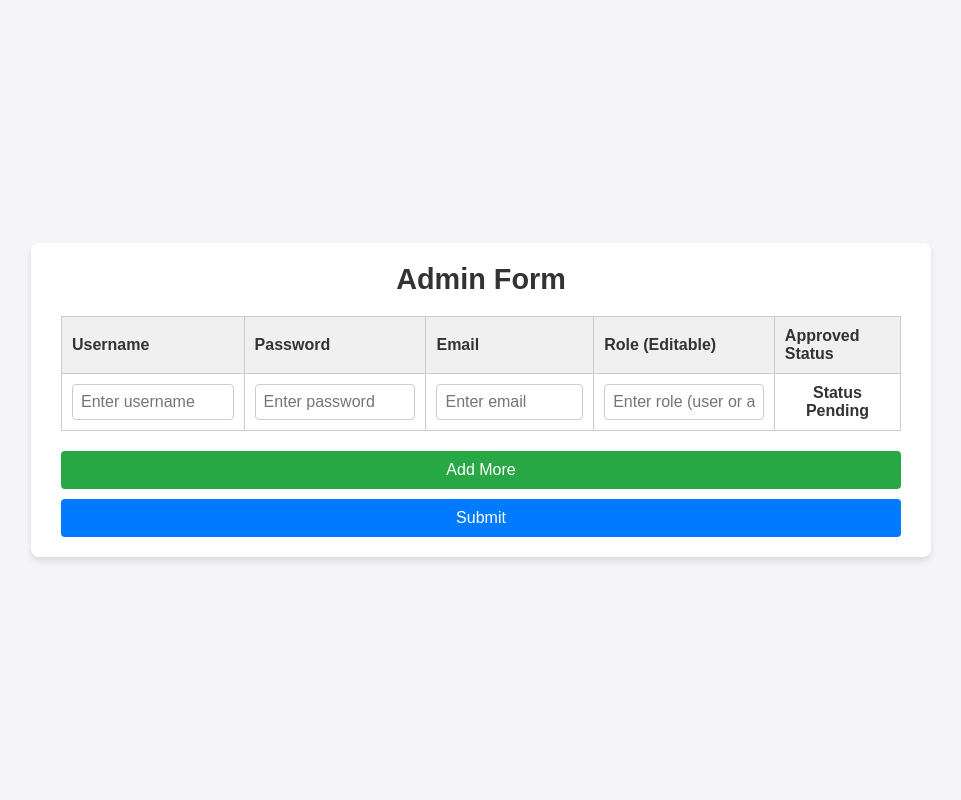
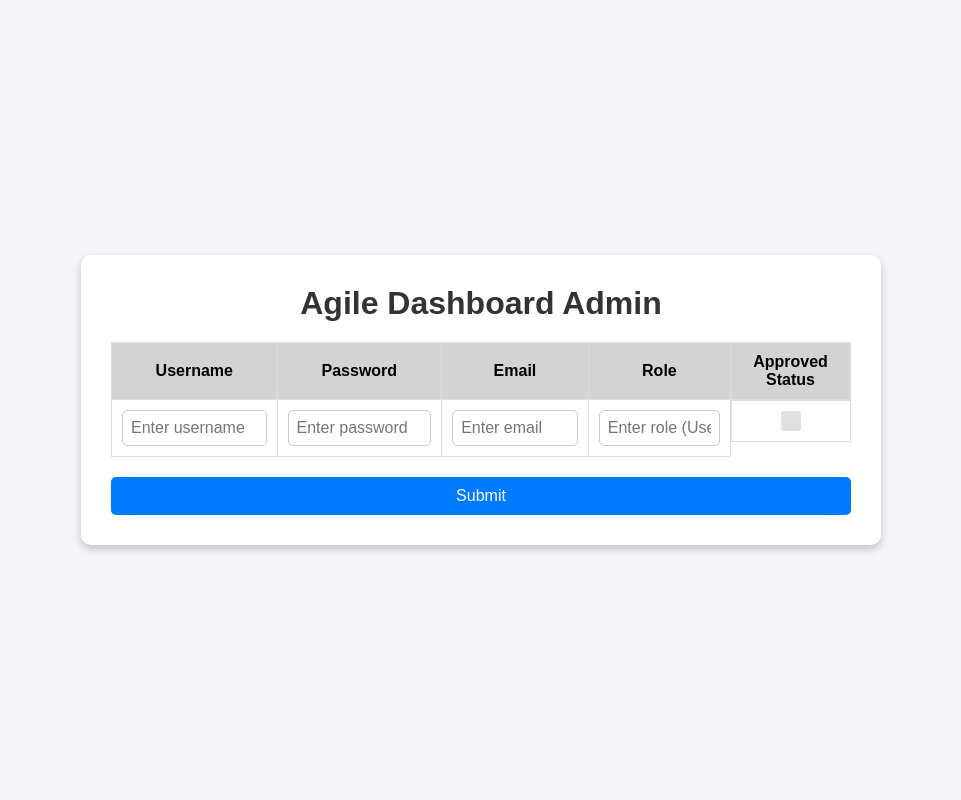
Before and after one commit to AayushJaiswal1/agile_dashboard_team1, a Flask app: page /admin in a window 1280 px wide. Shown: the whole page, without its empty margins (159-1120 px from the left). Run offline with Flask 3, Linux system fonts and the light colour scheme.

Commit message:
feat: admin dashboard

```diff
--- a/templates/admin_dashboard.html
+++ b/templates/admin_dashboard.html
@@ -3,7 +3,7 @@
 <head>
   <meta charset="UTF-8">
   <meta name="viewport" content="width=device-width, initial-scale=1.0">
-  <title>Admin Form with Add More</title>
+  <title>Agile Dashboard Admin</title>
   <style>
     * {
       box-sizing: border-box;
@@ -19,21 +19,21 @@
       justify-content: center;
       align-items: center;
       height: 100vh;
+      overflow: auto;
     }
 
     .container {
       background: #fff;
-      padding: 20px 30px;
-      border-radius: 8px;
-      box-shadow: 0 4px 6px rgba(0, 0, 0, 0.1);
-      max-width: 900px;
-      width: 100%;
+      padding: 30px;
+      border-radius: 10px;
+      box-shadow: 0 4px 8px rgba(0, 0, 0, 0.2);
+      width: 90%;
+      max-width: 800px;
     }
 
     h1 {
       text-align: center;
       margin-bottom: 20px;
-      font-size: 1.8rem;
     }
 
     table {
@@ -43,14 +43,14 @@
     }
 
     th, td {
-      border: 1px solid #ccc;
+      border: 1px solid #ddd;
       padding: 10px;
-      text-align: left;
+      text-align: center;
     }
 
     th {
-      background-color: #f0f0f0;
-      font-weight: bold;
+      background-color: #d3d3d3; /* Grey background for header row */
+      color: #000; /* Black text for better contrast */
     }
 
     input[type="text"],
@@ -59,169 +59,126 @@
       width: 100%;
       padding: 8px;
       border: 1px solid #ccc;
-      border-radius: 4px;
+      border-radius: 5px;
       font-size: 1rem;
     }
 
-    .status {
-      font-weight: bold;
-      text-align: center;
+    .approval-checkbox {
+      display: flex;
+      justify-content: center;
+      align-items: center;
     }
 
-    .status.approved {
-      color: green;
+    /* Custom styles for checkbox */
+    input[type="checkbox"] {
+      width: 20px;
+      height: 20px;
+      cursor: not-allowed;
+      background-color: #e0e0e0; /* Grey background for unchecked box */
+      border-radius: 3px;
+      position: relative;
+      appearance: none;
+      -webkit-appearance: none;
     }
 
-    .status.pending {
-      color: orange;
+    /* Custom checkmark when checkbox is checked */
+    input[type="checkbox"]:checked {
+      background-color: green; /* Green background when checked */
     }
 
-    .status.denied {
-      color: red;
+    input[type="checkbox"]:checked::before {
+      content: "✔";
+      position: absolute;
+      top: 0;
+      left: 4px;
+      color: white; /* White checkmark */
+      font-size: 16px;
     }
 
-    .btn {
+    .btn-submit {
       display: block;
       width: 100%;
       background: #007bff;
-      color: #fff;
+      color: white;
       padding: 10px 15px;
       border: none;
-      border-radius: 4px;
+      border-radius: 5px;
       font-size: 1rem;
       cursor: pointer;
-      text-align: center;
-      transition: background-color 0.3s ease;
-      margin-top: 10px;
+      transition: background 0.3s ease;
     }
 
-    .btn:hover {
+    .btn-submit:hover {
       background: #0056b3;
-    }
-
-    .btn-add {
-      background: #28a745;
-    }
-
-    .btn-add:hover {
-      background: #218838;
-    }
-
-    .error {
-      color: red;
-      font-size: 0.9rem;
-      margin-top: 10px;
     }
   </style>
 </head>
 <body>
   <div class="container">
-    <h1>Admin Form</h1>
-    <form id="adminForm">
-      <table id="userTable">
+    <h1>Agile Dashboard Admin</h1>
+    <table id="adminTable">
       <thead>
         <tr>
           <th>Username</th>
           <th>Password</th>
           <th>Email</th>
-            <th>Role (Editable)</th>
+          <th>Role</th>
           <th>Approved Status</th>
         </tr>
       </thead>
       <tbody>
         <tr>
-            <td><input type="text" name="username[]" placeholder="Enter username" required></td>
-            <td><input type="password" name="password[]" placeholder="Enter password" required></td>
-            <td><input type="email" name="email[]" placeholder="Enter email" required></td>
-            <td><input type="text" name="role[]" class="role" placeholder="Enter role (user or admin)" required></td>
-            <td class="status">Status Pending</td>
+          <td><input type="text" placeholder="Enter username" onblur="makeUneditable(this)"></td>
+          <td><input type="password" placeholder="Enter password" onblur="makeUneditable(this)"></td>
+          <td><input type="email" placeholder="Enter email" onblur="makeUneditable(this)"></td>
+          <td><input type="text" placeholder="Enter role (User or Admin)" oninput="updateApprovalStatus(this)"></td>
+          <td class="approval-checkbox"><input type="checkbox" disabled></td>
         </tr>
       </tbody>
     </table>
-      <div id="roleError" class="error"></div>
-      <button type="button" class="btn btn-add" id="addRow">Add More</button>
-      <button type="submit" class="btn">Submit</button>
-    </form>
+    <button class="btn-submit" onclick="handleSubmit()">Submit</button>
   </div>
 
   <script>
-    const userTable = document.getElementById("userTable").querySelector("tbody");
-    const addRowButton = document.getElementById("addRow");
-    const roleError = document.getElementById("roleError");
+    // Function to make fields uneditable after entering data
+    function makeUneditable(input) {
+      if (input.value.trim() !== "") {
+        input.setAttribute("readonly", true);
+        input.style.backgroundColor = "#e9ecef"; // Light gray background for uneditable fields
+      }
+    }
 
-    // Function to dynamically update approval status based on the role
-    const updateStatus = (roleInput, statusCell) => {
-      const role = roleInput.value.trim().toLowerCase();
+    // Function to update approval status based on role
+    function updateApprovalStatus(input) {
+      const role = input.value.trim().toLowerCase();
+      const row = input.parentElement.parentElement;
+      const checkbox = row.querySelector("input[type='checkbox']");
+
       if (role === "user" || role === "admin") {
-        statusCell.textContent = "Approved";
-        statusCell.className = "status approved";
-      } else if (role === "") {
-        statusCell.textContent = "Status Pending";
-        statusCell.className = "status";
+        checkbox.checked = true;
+        checkbox.disabled = true;
       } else {
-        statusCell.textContent = "Access Denied";
-        statusCell.className = "status denied";
+        checkbox.checked = false;
+        checkbox.disabled = true;
       }
-    };
+    }
 
-    // Add event listener to dynamically update status for the first row
-    document.querySelectorAll(".role").forEach((roleInput) => {
-      const statusCell = roleInput.parentElement.nextElementSibling;
-      roleInput.addEventListener("input", () => updateStatus(roleInput, statusCell));
+    // Function to handle form submission
+    function handleSubmit() {
+      const rows = document.querySelectorAll("#adminTable tbody tr");
+      const data = Array.from(rows).map((row) => {
+        const username = row.cells[0].querySelector("input").value;
+        const password = row.cells[1].querySelector("input").value;
+        const email = row.cells[2].querySelector("input").value;
+        const role = row.cells[3].querySelector("input").value;
+        const approvalStatus = row.cells[4].querySelector("input").checked ? "Approved" : "Access Denied";
+
+        return { username, password, email, role, approvalStatus };
       });
 
-    // Add more rows dynamically
-    addRowButton.addEventListener("click", () => {
-      const newRow = document.createElement("tr");
-      newRow.innerHTML = `
-        <td><input type="text" name="username[]" placeholder="Enter username" required></td>
-        <td><input type="password" name="password[]" placeholder="Enter password" required></td>
-        <td><input type="email" name="email[]" placeholder="Enter email" required></td>
-        <td><input type="text" name="role[]" class="role" placeholder="Enter role (user or admin)" required></td>
-        <td class="status">Status Pending</td>
-      `;
-      userTable.appendChild(newRow);
-
-      // Attach event listener to new role input for status updates
-      const roleInput = newRow.querySelector(".role");
-      const statusCell = newRow.querySelector(".status");
-      roleInput.addEventListener("input", () => updateStatus(roleInput, statusCell));
-    });
-
-    // Handle form submission
-    document.getElementById("adminForm").addEventListener("submit", function (e) {
-      e.preventDefault();
-      let validForm = true;
-
-      // Check if all roles are either 'user' or 'admin'
-      const roles = document.querySelectorAll('input[name="role[]"]');
-      roles.forEach((roleInput) => {
-        const role = roleInput.value.trim().toLowerCase();
-        if (role !== "user" && role !== "admin") {
-          validForm = false;
-          roleError.textContent = "Role must be 'user' or 'admin'.";
-        } else {
-          roleError.textContent = ""; // Clear error if valid
+      console.log("Submitted Data:", data);
+      alert("Data submitted successfully!");
     }
-      });
-
-      if (validForm) {
-        const formData = Array.from(userTable.querySelectorAll("tr")).map((row) => {
-          const username = row.querySelector('input[name="username[]"]').value;
-          const password = row.querySelector('input[name="password[]"]').value;
-          const email = row.querySelector('input[name="email[]"]').value;
-          const role = row.querySelector('input[name="role[]"]').value;
-          const status = row.querySelector(".status").textContent;
-          return { username, password, email, role, status };
-        });
-
-        console.log("Form Data:", formData);
-        alert("Form Submitted!");
-        this.reset();
-        userTable.innerHTML = ""; // Clear all rows except the first one
-        addRowButton.click(); // Add one initial row
-      }
-    });
   </script>
 </body>
 </html>
```
Lines whose indentation alone changed are shown as unchanged.
